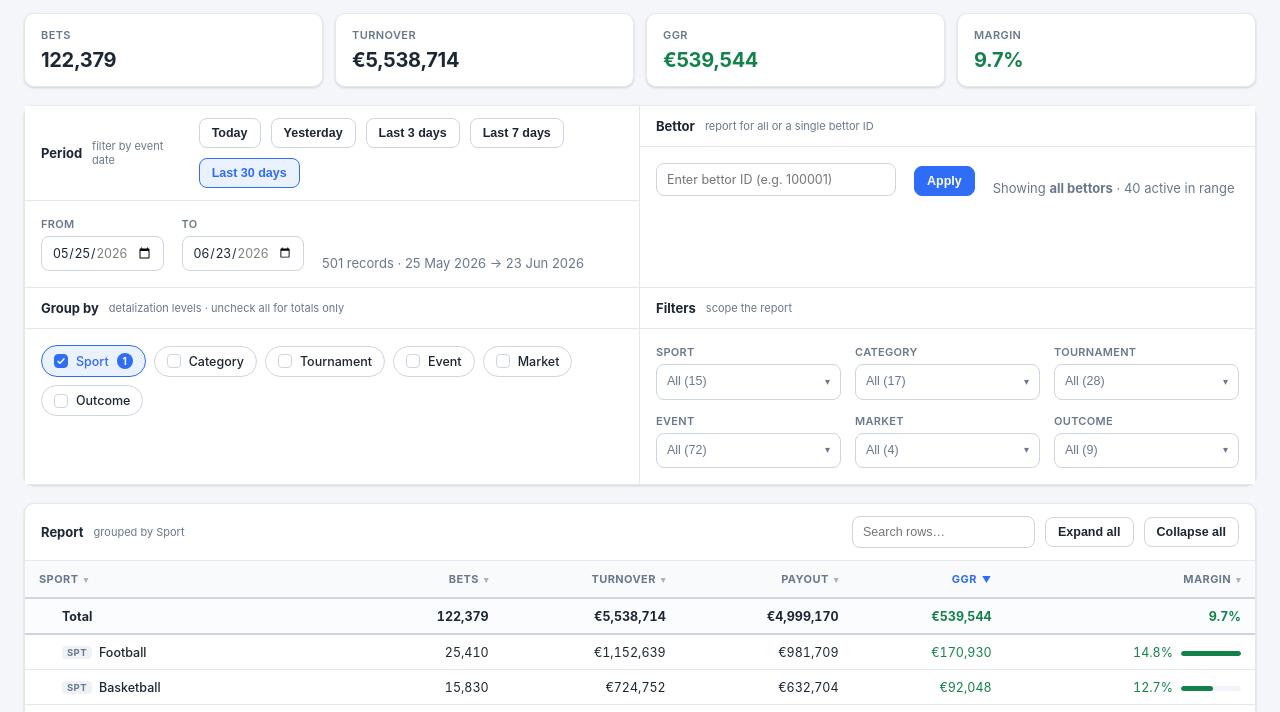
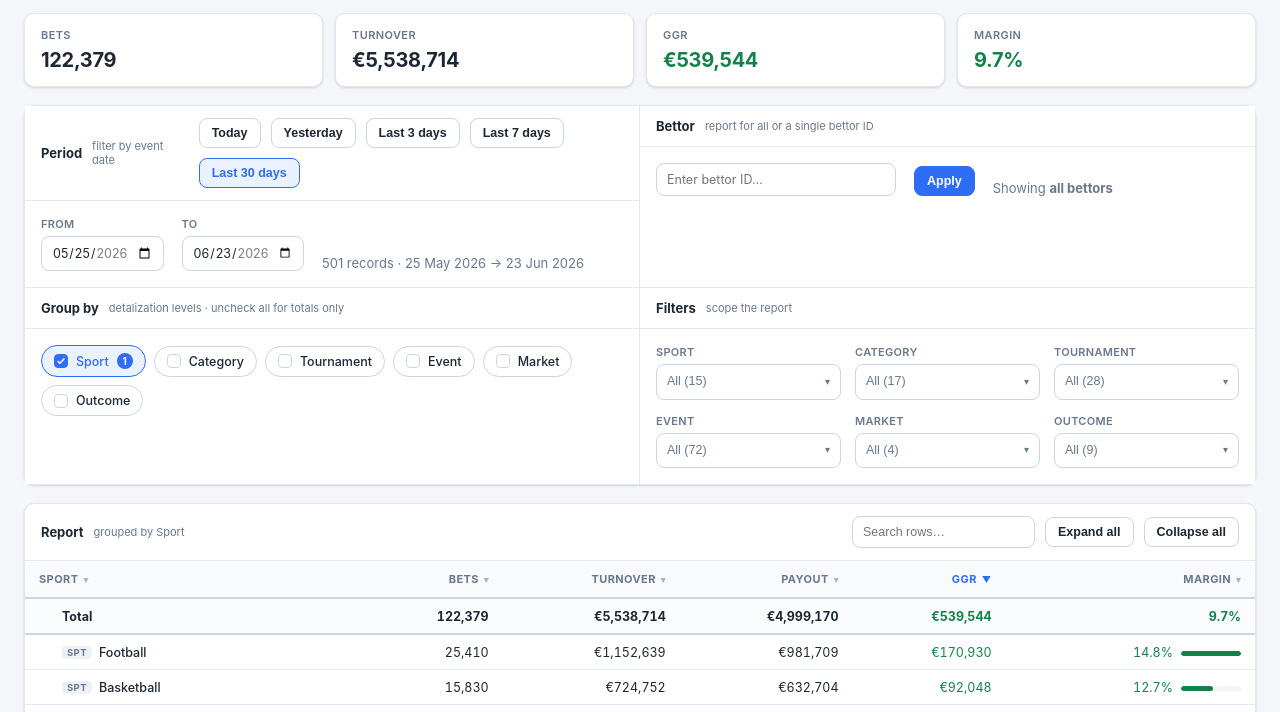
Before and after one commit to tigransharafyan-corwyn/report, a plain HTML site: page index.html in a window 1280 px wide. Shown: the part 70-782 px from the top of the page. Drawn offline with Linux system fonts and the light colour scheme.

Commit message:
Bettor: remove all-bettor count/listing; ID input only

```diff
--- a/index.html
+++ b/index.html
@@ -354,7 +354,6 @@ function inDateRange(r){ return r.date>=state.dateFrom && r.date<=state.dateTo;
 function compute(){
   var gk = groupKeys();
   var dated = RECORDS.filter(inDateRange);
-  var bettorOptions = Object.keys(dated.reduce(function(a,r){ a[r.bettor]=true; return a; },{})).sort();
   var base = state.bettor ? dated.filter(function(r){ return r.bettor===state.bettor; }) : dated;
   var filterOptions = {};
   DIMENSIONS.forEach(function(d){
@@ -368,7 +367,7 @@ function compute(){
   sortTree(tree);
   var totals = deriveMetrics(filtered.reduce(addMetrics, emptyMetrics()));
   var maxGgr = 1; tree.forEach(function(n){ maxGgr=Math.max(maxGgr, Math.abs(n.metrics.ggr)); });
-  return {gk:gk, filterOptions:filterOptions, totals:totals, tree:tree, maxGgr:maxGgr, datedCount:base.length, bettorOptions:bettorOptions, sampleBettor:(bettorOptions[0]||"100001")};
+  return {gk:gk, filterOptions:filterOptions, totals:totals, tree:tree, maxGgr:maxGgr, datedCount:base.length};
 }
 
 function metricCells(m){
@@ -547,7 +546,7 @@ function bettorPanelHtml(data){
   var found = applied && data.datedCount>0;
   var feedback;
   if(!applied){
-    feedback = '<span class="muted">Showing <b>all bettors</b> · '+fmtNum(data.bettorOptions.length)+' active in range</span>';
+    feedback = '<span class="muted">Showing <b>all bettors</b></span>';
   } else if(found){
     feedback = '<span class="bettor-status ok">✓ Bettor <b>'+esc(applied)+'</b> · '+fmtNum(data.datedCount)+' bet lines</span>';
   } else {
@@ -557,7 +556,7 @@ function bettorPanelHtml(data){
     + '<span class="spacer"></span>'
     + (applied ? '<button class="btn" id="bettor-clear">All bettors</button>' : '')
     + '</div><div class="panel-body"><div class="period-row">'
-      + '<input id="bettor-input" class="bettor-input" placeholder="Enter bettor ID (e.g. '+esc(data.sampleBettor)+')" value="'+esc(state.bettorInput)+'" autocomplete="off">'
+      + '<input id="bettor-input" class="bettor-input" placeholder="Enter bettor ID…" value="'+esc(state.bettorInput)+'" autocomplete="off">'
       + '<button class="btn primary" id="bettor-apply">Apply</button>'
       + feedback
     + '</div></div></div>';
```
